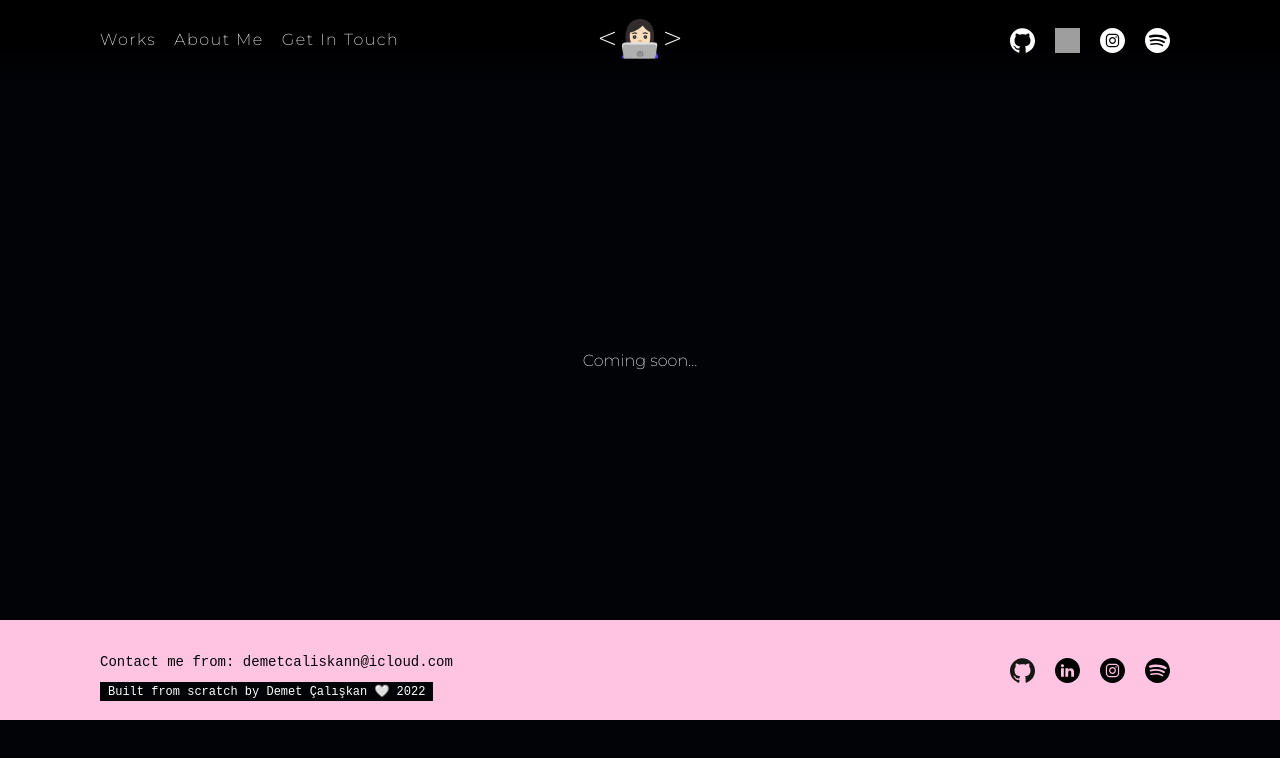
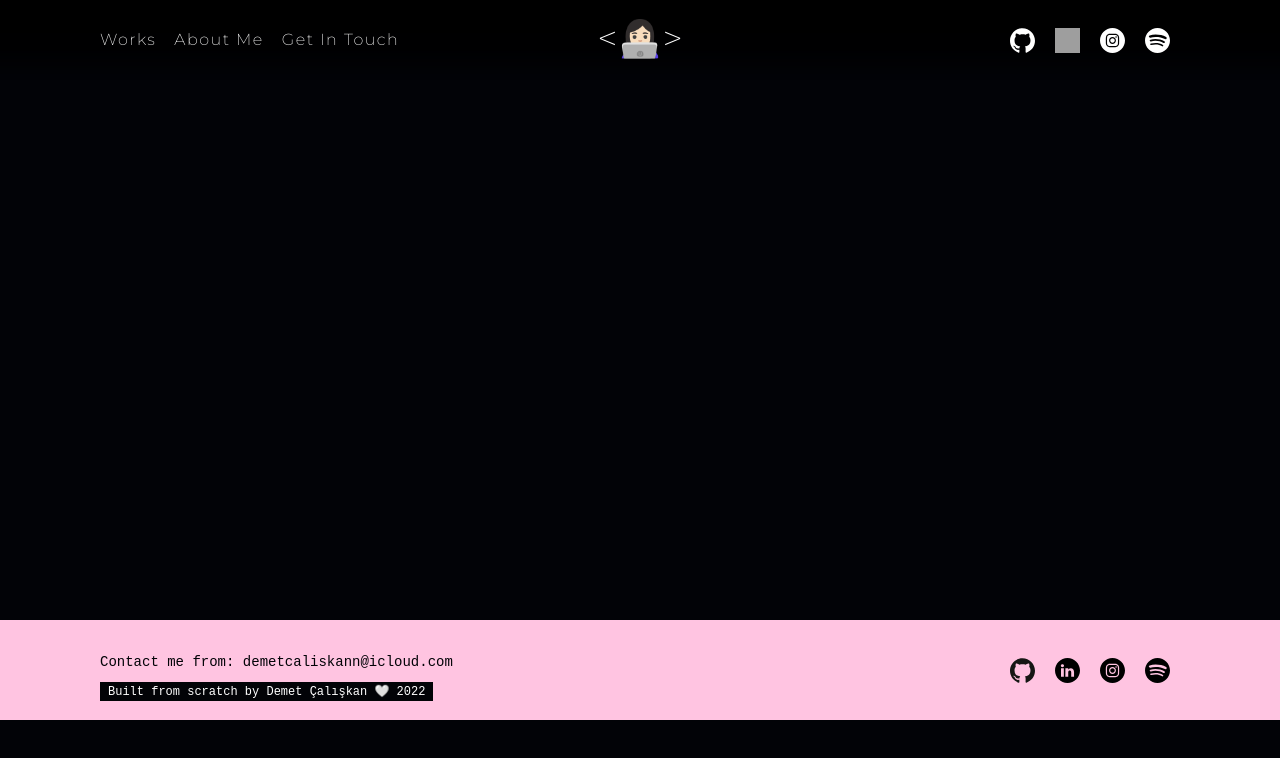
Before and after one commit to demetcaliskan/com.demetcaliskan, a Next.js app: page /contact in a window 1280 px wide. Shown: the top 758 px of the page. Built offline with nearby package versions, Linux system fonts and the light colour scheme; grey boxes are pictures that could not be loaded; a web font is replaced by a local one.

Commit message:
Fix overlay problem

```diff
--- a/src/components/Header/styles.tsx
+++ b/src/components/Header/styles.tsx
@@ -14,6 +14,7 @@ export default styled.header`
     rgba(0, 0, 0, 0.8) 59%,
     transparent
   );
+  z-index: 10;
 `
 export const HeaderContentWrapper = styled.div`
   display: flex;
--- /dev/null
+++ b/src/components/containers/ContactPageDetail/index.tsx
@@ -0,0 +1,5 @@
+const ContactPageDetail = () => {
+  return <></>
+}
+
+export default ContactPageDetail
--- /dev/null
+++ b/src/components/containers/ContactPageDetail/styles.tsx
@@ -0,0 +1 @@
+import styled from 'styled-components'
--- a/src/components/containers/HomePageDetail/index.tsx
+++ b/src/components/containers/HomePageDetail/index.tsx
@@ -21,7 +21,7 @@ const HomePageDetail = () => {
         <HomePageDetailImageContainer>
           <Image
             src={profilePic}
-            style={{ borderRadius: '50%', padding: '12px' }}
+            style={{ borderRadius: '50%', padding: '12px', zIndex: '0' }}
             fill
             objectFit='cover'
             alt='demet-caliskan'
--- a/src/components/containers/HomePageDetail/styles.tsx
+++ b/src/components/containers/HomePageDetail/styles.tsx
@@ -72,6 +72,7 @@ export const HomePageDetailImageContainer = styled.div`
   display: block;
   transition: border 0.5s ease;
   animation: fade-in 1s ease;
+  z-index: 0;
   :hover {
     border-width: 10px;
   }
--- a/src/pages/contact.tsx
+++ b/src/pages/contact.tsx
@@ -1,7 +1,9 @@
+import ContactPageDetail from '@/containers/ContactPageDetail'
+
 export default function Contact() {
   return (
     <>
-      <p>Coming soon...</p>
+      <ContactPageDetail />
     </>
   )
 }
```
